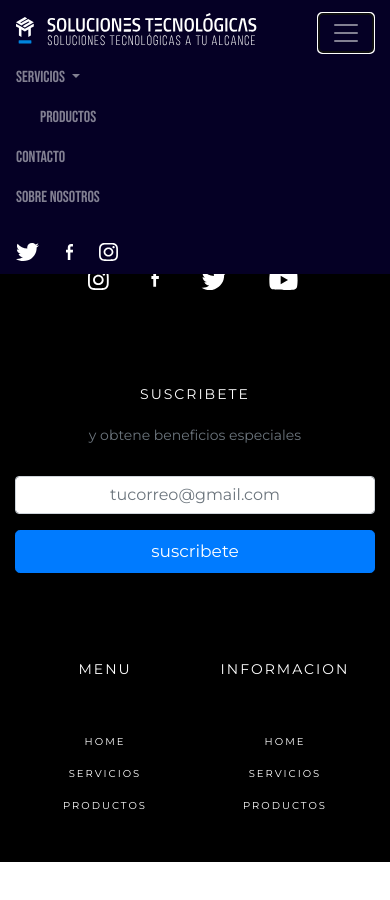
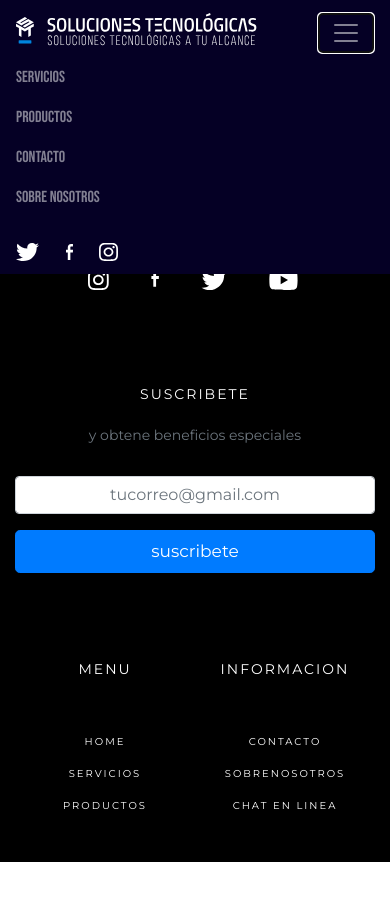
Before and after one commit to gabrielfmendoza/tst, a website: page index.html in a window 390 px wide. Both pictures are taken after a click on the button "Toggle navigation". Shown: the top 900 px of the page. Drawn offline with nearby package versions, Linux system fonts and the light colour scheme.

Commit message:
integrando versiones finales del footer y header

```diff
--- a/index.html
+++ b/index.html
@@ -12,6 +12,9 @@
     <link rel="stylesheet" href="./src/style.css">
   </head>
   <body>
+
+
+<!--       HEADER                -->
 <header>
   <nav class="navbar fixed-top navbar-expand-lg navbar-dark" id="navbar" style="background-color: #050025">
     <div id="mycontainer"class="container">
@@ -44,7 +47,7 @@
                 <a class="dropdown-item" href="#">Consultoria</a>
               </div>
             </li>
-            <li class="nav-item mr-4 ml-4 efecto_hover_subrayado">
+            <li class="nav-item mr-4 efecto_hover_subrayado">
               <a class="nav-link" href="#">Productos</span></a>
             </li>
             <li class="nav-item mr-4 efecto_hover_subrayado">
@@ -86,6 +89,12 @@
 </header>
 
 
+
+<!--       /HEADER                -->
+
+<!--       SLIDER                -->
+<!--       /SLIDER                -->
+<!--       FOOTER                -->
     <footer id="footer" class="pb-5 pt-5">
       <div class="container">
         <div class="row text-center">
@@ -120,9 +129,9 @@
                <div class="col-6 text-uppercase" id="titulo">
                  <h4 href="#">Informacion</h4>
                  <ul class="navbar-nav">
-                  <li class="nav-item text-center ml-0 text-lg-left pt-5 ml-lg-3" id="redirecion-footer"><a href="#">Home</a></li>
-                  <li class="nav-item text-center ml-0 text-lg-left pt-3 ml-lg-3" id="redirecion-footer"><a href="#">Servicios</a></li>
-                  <li class="nav-item text-center ml-0 text-lg-left pt-3 ml-lg-3" id="redirecion-footer"><a href="#">Productos</a></li>
+                  <li class="nav-item text-center ml-0 text-lg-left pt-5 ml-lg-3" id="redirecion-footer"><a href="#">Contacto</a></li>
+                  <li class="nav-item text-center ml-0 text-lg-left pt-3 ml-lg-3" id="redirecion-footer"><a href="#">SobreNosotros</a></li>
+                  <li class="nav-item text-center ml-0 text-lg-left pt-3 ml-lg-3" id="redirecion-footer"><a href="#">chat en linea</a></li>
                  </ul>
 
                 </div>
@@ -135,6 +144,8 @@
         </div>
       </div>
     </footer>
+
+    <!--       /FOOTER               -->
     <script src="https://code.jquery.com/jquery-3.5.1.slim.min.js" integrity="sha384-DfXdz2htPH0lsSSs5nCTpuj/zy4C+OGpamoFVy38MVBnE+IbbVYUew+OrCXaRkfj" crossorigin="anonymous"></script>
 
     <script src="https://cdn.jsdelivr.net/npm/bootstrap@4.5.3/dist/js/bootstrap.bundle.min.js" integrity="sha384-ho+j7jyWK8fNQe+A12Hb8AhRq26LrZ/JpcUGGOn+Y7RsweNrtN/tE3MoK7ZeZDyx" crossorigin="anonymous"></script>
--- a/src/style.css
+++ b/src/style.css
@@ -22,6 +22,9 @@ body{
 #separador_redes img{
     border-left:1px solid white ;
     border-right: 1px solid white;
+}
+.dropdown-toggle::after{
+    content: none;
 }
 
 #footer{
@@ -96,4 +99,7 @@ body{
     #footer-mid{
        border:none;
     }
+    .efecto_hover_subrayado::before{
+        content: none;
+    }
 }
```
